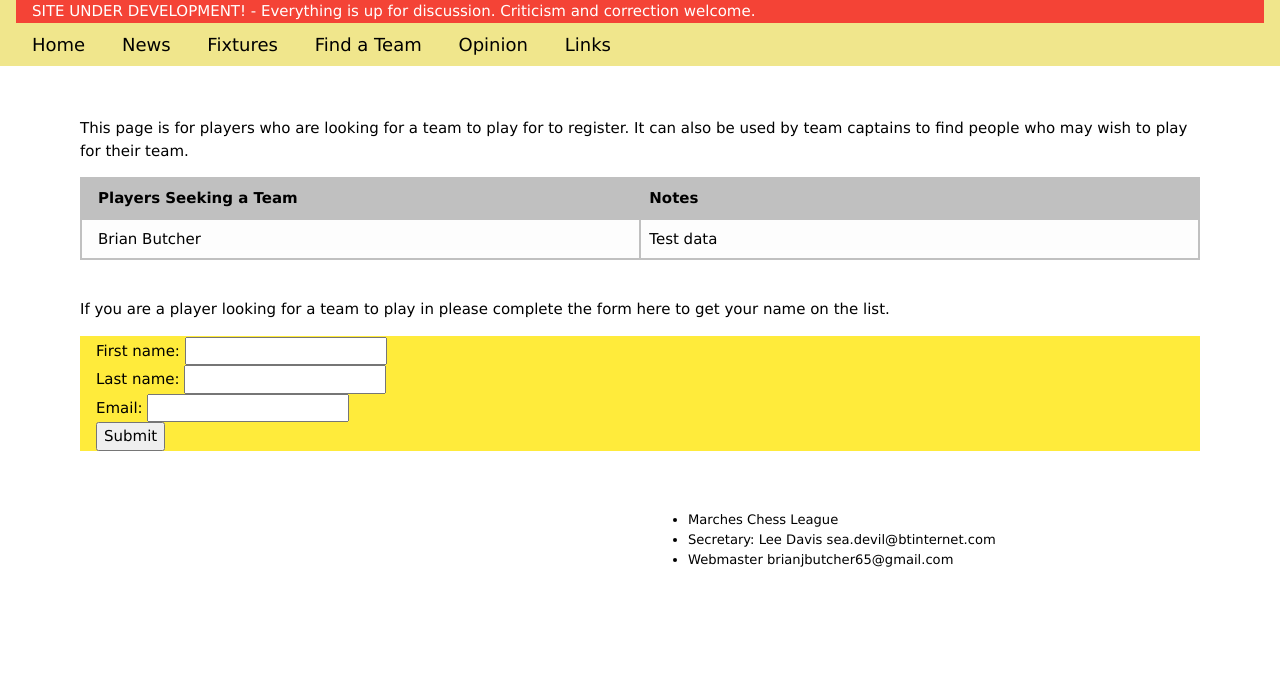
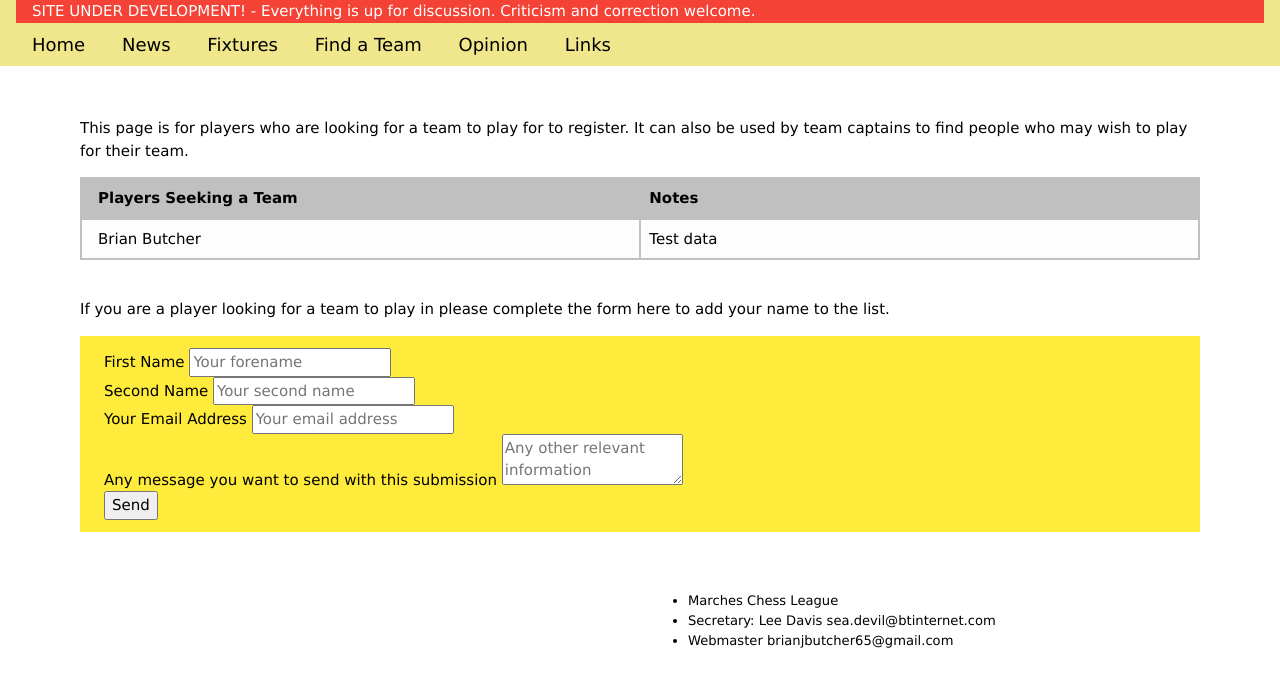
Before and after one commit to marcheschess/marcheschess.github.io, a Jekyll site: the page built from find_a_team.md, in a window 1280 px wide. Shown: the top 687 px of the page. Built offline with Jekyll 4.4.1, drawn with Linux system fonts in a browser that asks for light colours.

Commit message:
modified:   _layouts/find_a_team.html
find a team tweak

```diff
--- a/_layouts/find_a_team.html
+++ b/_layouts/find_a_team.html
@@ -13,14 +13,19 @@ layout: default
 <br>
 
 <div class="w3-container">
-<p>If you are a player looking for a team to play in please complete the form here to get your name on the list.</p>
+<p>If you are a player looking for a team to play in please complete the form here to add your name to the list.</p>
 
-<div class="w3-panel w3-yellow">
-<form action="">
-First name: <input type="text" name="FirstName" value=""><br>
-Last name: <input type="text" name="LastName" value=""><br>
-Email: <input type="text" name="Email" value=""><br>
-<input type="submit" value="Submit">
+<div class="w3-panel w3-yellow w3-padding-large">
+<form method="POST" action="https://formspree.io/brianjbutcher65@gmail.com">
+  <label for="firstname">First Name</label>
+  <input type="text" name="firstname" placeholder="Your forename"><br>
+  <label for="secondname">Second Name</label>
+  <input type="text" name="secondname" placeholder="Your second name"><br>
+  <label for="email">Your Email Address</label>
+  <input type="email" name="email" placeholder="Your email address"><br>
+  <label for="message">Any message you want to send with this submission</label>
+  <textarea name="message" placeholder="Any other relevant information"></textarea><br>
+  <button type="submit">Send</button>
 </form>
 </div>
 
```
Also changed, not shown: 2 other files.
